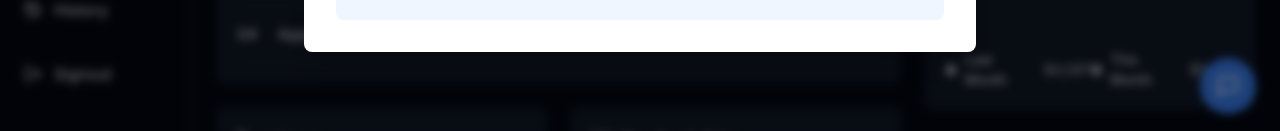
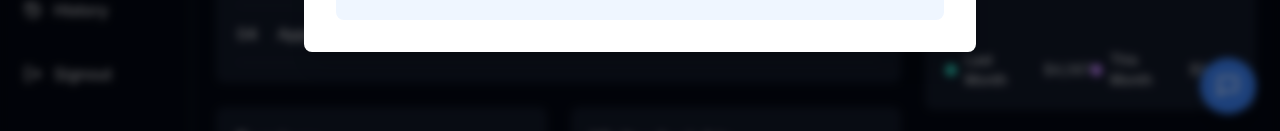
Before and after one commit to lingyuqian0301/LLF, a React (Create React App) app in the folder frontend/: page / in a window 1280 px wide. Shown: the part 662-793 px from the top of the page. Built offline with nearby package versions, Linux system fonts and the light colour scheme.

Commit message:
update dashboard color

```diff
--- a/frontend/src/App.js
+++ b/frontend/src/App.js
@@ -440,12 +440,12 @@ function DashboardContent() {
 
           <div className="flex justify-between text-sm">
             <div className="flex items-center gap-2">
-              <div className="w-3 h-3 rounded-full bg-gray-400"></div>
+              <div className="w-3 h-3 rounded-full bg-teal-400"></div>
               <span>Last Month</span>
               <div className="text-gray-300">$4,087</div>
             </div>
             <div className="flex items-center gap-2">
-              <div className="w-3 h-3 rounded-full bg-gray-400"></div>
+              <div className="w-3 h-3 rounded-full bg-purple-400"></div>
               <span>This Month</span>
               <div className="text-gray-300">$5,506</div>
             </div>
```
